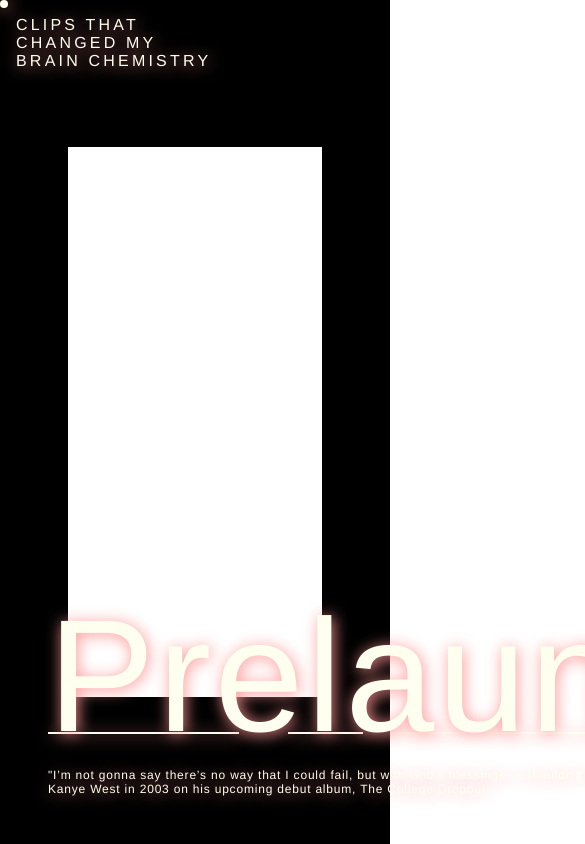
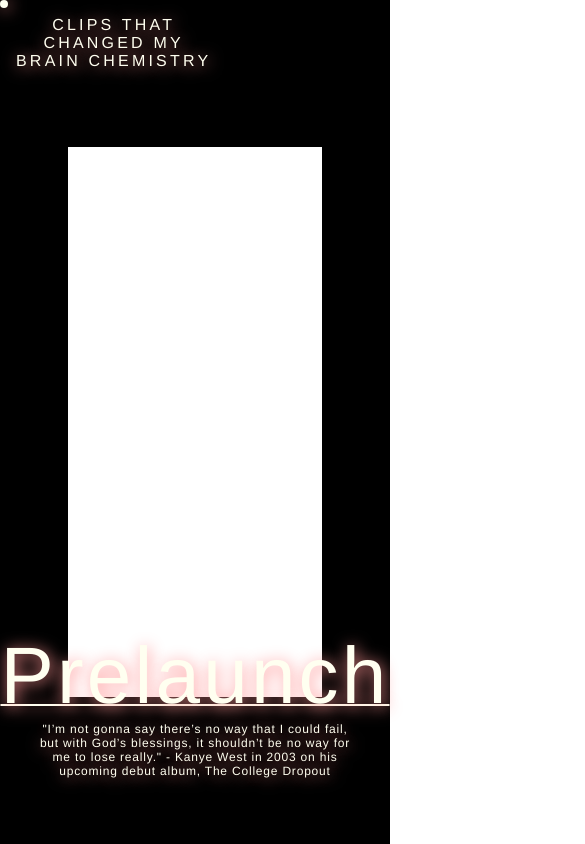
Before and after one commit to trustinyoon/clips-that-changed-my-brain-chemistry, a website built with Vite: page src/index.html in a window 390 px wide. Shown: the top 844 px of the page, 585 px wide, since content can reach past the window. Built offline with nearby package versions, Linux system fonts and the light colour scheme; animation ran at ten frames a second; a web font is replaced by a local one.

Commit message:
starting mobile

```diff
--- a/src/style.css
+++ b/src/style.css
@@ -65,7 +65,7 @@ video
     position: absolute;
     /* width: 100%; */
     font-size: 10rem;
-    text-align: left;
+    text-align: center;
     flex-direction: column;
     /* padding: 1rem;
     border: solid ivory .1rem; */
@@ -74,8 +74,16 @@ video
 .slideContainer
 {
     position: fixed;
-    bottom: 3rem;
-    left: 3rem;
+    bottom: 4rem;
+    margin: .1rem;
+    text-align: center;
+    display: flex;
+    flex-direction: column;
+    justify-content: center;
+    align-items: center;
+    /* background-color: green; */
+    width: 100%;
+
 
 }
 
@@ -83,6 +91,8 @@ video
 {
     font-size: 10rem;
     text-decoration: underline .1rem;
+    text-align: center;
+    /* background-color: yellow; */
 }
 
 .slideDescription
@@ -90,9 +100,38 @@ video
     font-size: .75rem;
     font-weight: 500;
     letter-spacing: .05rem;
+    /* background-color: blue;  */
+    width: 80%;
 }
 
 .char {
     transform: translateY(300px);
     transition: transform .5s;
 }
+
+@media (max-width: 1550px) {
+    .titleText {
+        font-size: 5rem;
+    }
+    .slideContainer {
+        /* bottom: 4rem; */
+    }
+    .slideTitle {
+        font-size: 8rem;
+    }
+    .slideDescription {
+        font-size: .75rem;
+    }
+}
+
+@media (max-width: 530px) {
+    .slideTitle {
+        font-size: 5rem;
+    }
+}
+
+@media (max-width: 350px) {
+    .slideTitle {
+        font-size: 3rem;
+    }
+}
```
